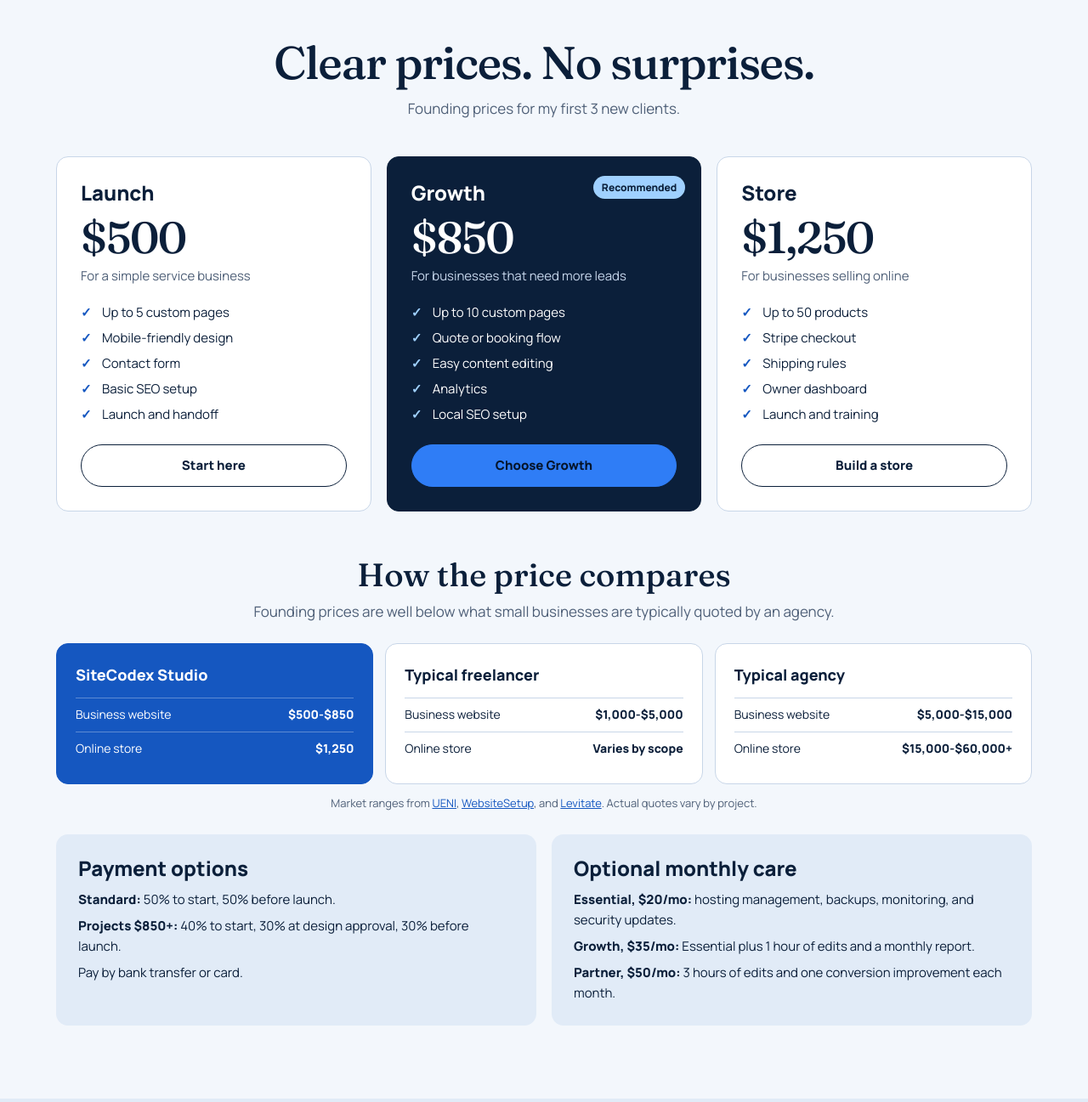
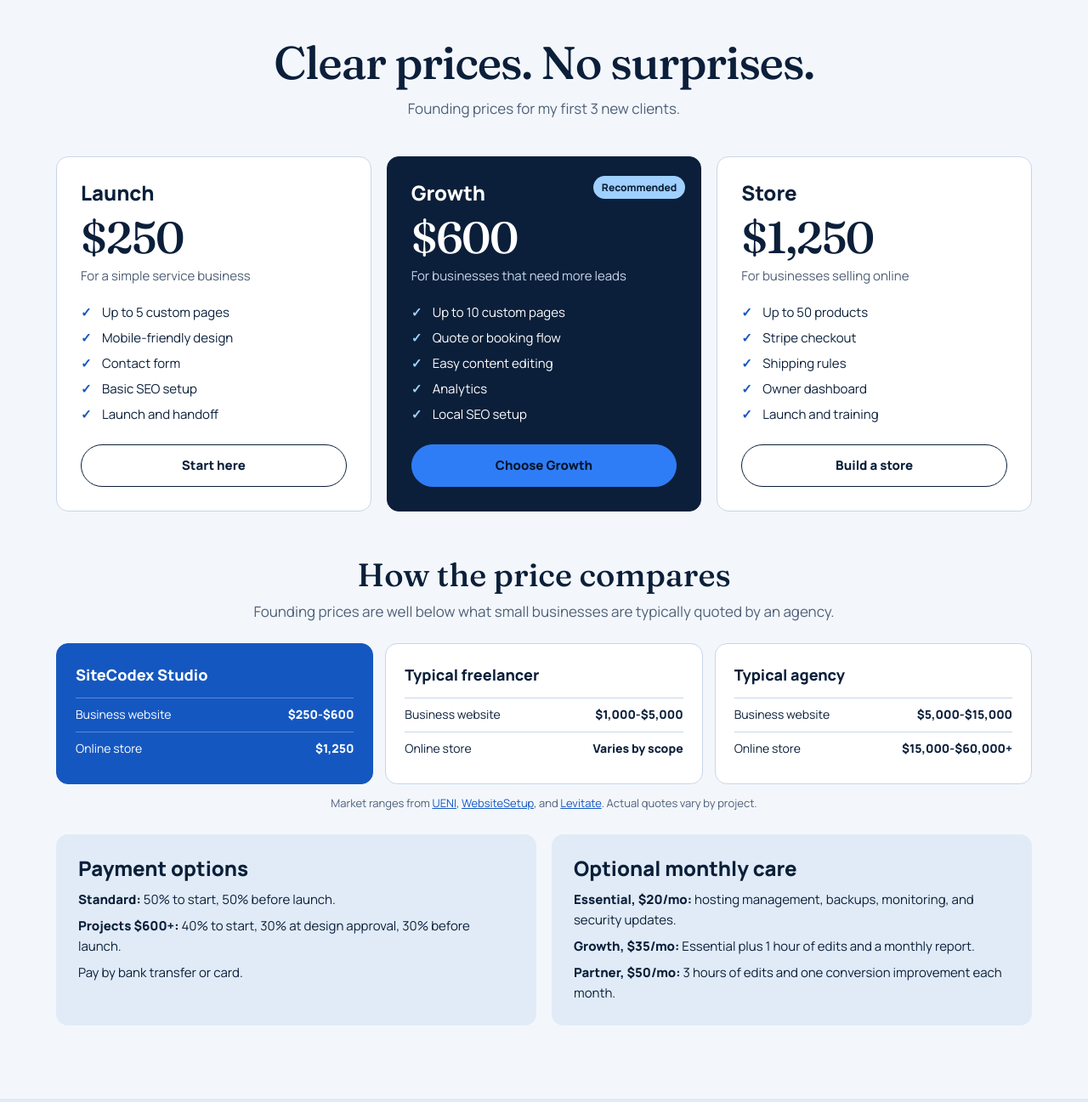
Before and after one commit to joselaurencio/sitecodex-studio, a plain HTML site: page index.html in a window 1280 px wide. Shown: the part 2893-4190 px from the top of the page at 85% size. Drawn offline with Linux system fonts and the light colour scheme.

Commit message:
lower launch and growth prices
launch is now 250 and growth is now 600. store stays at 1250, care plans stay at 20, 35, and 50, and the comparison and payment terms match.

Co-Authored-By: Claude Opus 5.5 <noreply@anthropic.com>

```diff
--- a/index.html
+++ b/index.html
@@ -113,7 +113,7 @@
         <div class="plans">
           <article class="plan">
             <h3>Launch</h3>
-            <p class="price">$500</p>
+            <p class="price">$250</p>
             <p class="for">For a simple service business</p>
             <ul><li>Up to 5 custom pages</li><li>Mobile-friendly design</li><li>Contact form</li><li>Basic SEO setup</li><li>Launch and handoff</li></ul>
             <a class="btn outline" href="#audit" data-plan="Launch">Start here</a>
@@ -121,7 +121,7 @@
           <article class="plan featured">
             <p class="badge">Recommended</p>
             <h3>Growth</h3>
-            <p class="price">$850</p>
+            <p class="price">$600</p>
             <p class="for">For businesses that need more leads</p>
             <ul><li>Up to 10 custom pages</li><li>Quote or booking flow</li><li>Easy content editing</li><li>Analytics</li><li>Local SEO setup</li></ul>
             <a class="btn" href="#audit" data-plan="Growth">Choose Growth</a>
@@ -142,7 +142,7 @@
         <div class="compare">
           <article class="us">
             <h4>SiteCodex Studio</h4>
-            <p><span>Business website</span><strong>$500-$850</strong></p>
+            <p><span>Business website</span><strong>$250-$600</strong></p>
             <p><span>Online store</span><strong>$1,250</strong></p>
           </article>
           <article>
@@ -162,7 +162,7 @@
           <div>
             <h3>Payment options</h3>
             <p><strong>Standard:</strong> 50% to start, 50% before launch.</p>
-            <p><strong>Projects $850+:</strong> 40% to start, 30% at design approval, 30% before launch.</p>
+            <p><strong>Projects $600+:</strong> 40% to start, 30% at design approval, 30% before launch.</p>
             <p>Pay by bank transfer or card.</p>
           </div>
           <div>
```
